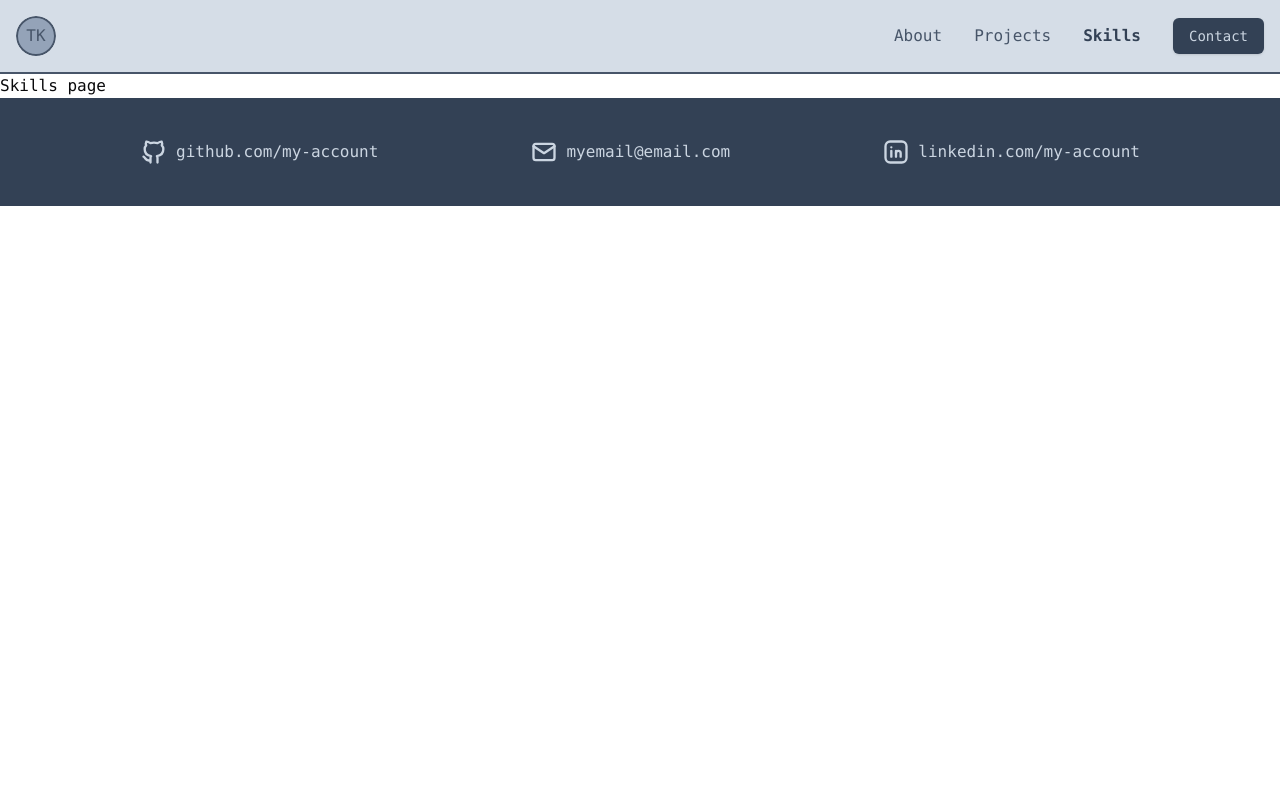
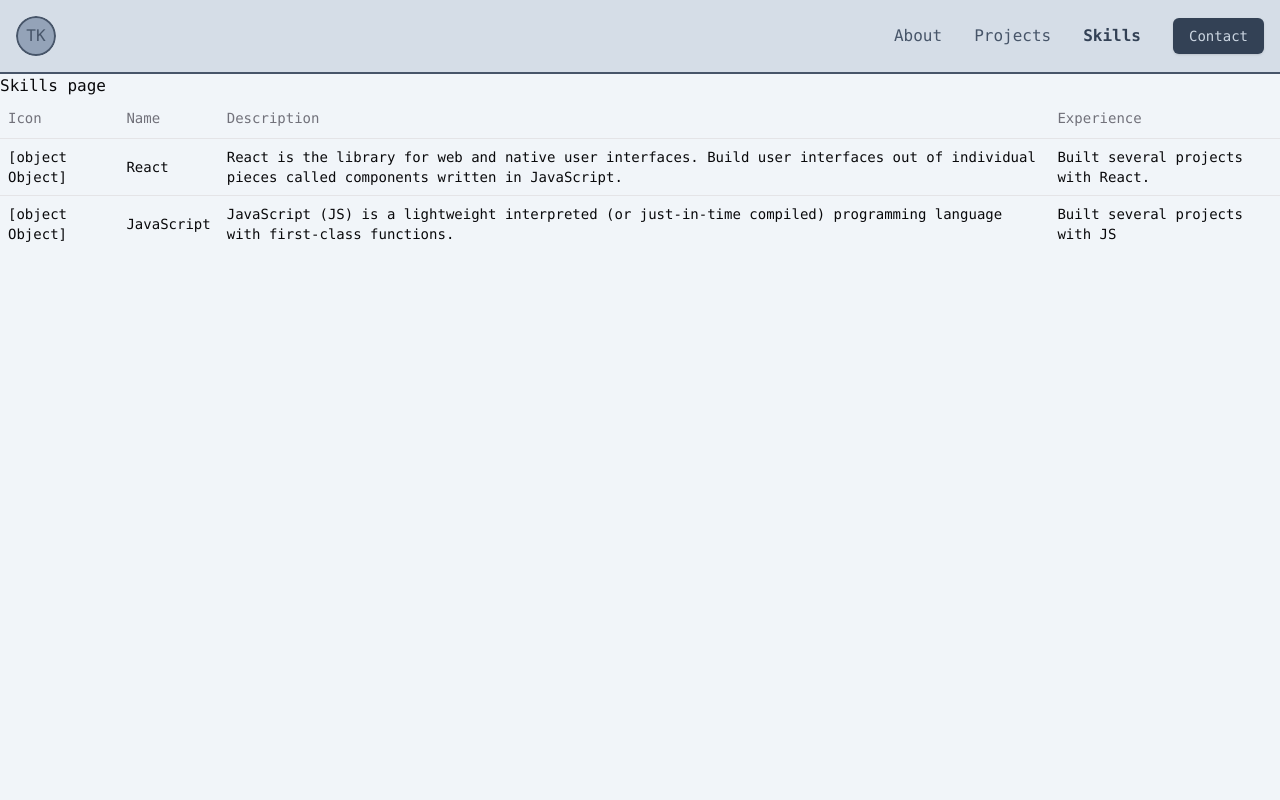
Before and after one commit to tdot123-1/portfolio, a React (Vite) app: page /skills in a window 1280 px wide. Shown: the top 800 px of the page. Built offline with nearby package versions, Linux system fonts and the light colour scheme.

Commit message:
start on skills table

```diff
--- a/package.json
+++ b/package.json
@@ -18,10 +18,12 @@
     "@radix-ui/react-navigation-menu": "^1.2.0",
     "@radix-ui/react-popover": "^1.1.1",
     "@radix-ui/react-scroll-area": "^1.1.0",
+    "@radix-ui/react-separator": "^1.1.0",
     "@radix-ui/react-slot": "^1.1.0",
     "@react-three/drei": "^9.112.0",
     "@react-three/fiber": "^8.17.7",
     "@tabler/icons-react": "^3.16.0",
+    "@tanstack/react-table": "^8.20.5",
     "@types/three": "^0.168.0",
     "class-variance-authority": "^0.7.0",
     "clsx": "^2.1.1",
--- a/src/App.tsx
+++ b/src/App.tsx
@@ -6,15 +6,19 @@ import Footer from "./components/custom/Footer";
 function App() {
   return (
     <>
+      <div className="flex flex-col min-h-screen">
         <header className="sticky top-0 z-10">
           <Navbar />
         </header>
+        <main className="flex-grow">
           <Routes>
             {routes.map(({ path, element }) => (
               <Route key={path} path={path} element={element} />
             ))}
           </Routes>
+        </main>
         <Footer />
+      </div>
     </>
   );
 }
--- a/src/components/custom/AboutContent.tsx
+++ b/src/components/custom/AboutContent.tsx
@@ -8,6 +8,7 @@ import {
   PaginationNext,
   PaginationPrevious,
 } from "../ui/pagination";
+import { Separator } from "../ui/separator";
 
 const AboutContent = () => {
   const [currentPage, setCurrentPage] = useState(0);
@@ -20,8 +21,13 @@ const AboutContent = () => {
 
   return (
     <section>
-      <article className="border p-5 mx-auto my-11 w-5/6 h-80 md:w-3/6 lg:w-1/3">
-        <h3>{aboutData[currentPage].title}</h3>
+      <article className="bg-slate-400 text-slate-200 border  shadow-lg p-5 rounded-md mx-auto my-11 w-5/6 h-80 md:w-3/6 lg:w-1/3">
+        <div className="flex justify-between mb-3 pb-2 ">
+          <h3 className="text-xl font-bold text-slate-700">{aboutData[currentPage].title}</h3>
+          <span className="text-sm">{currentPage + 1}/5</span>
+        </div>
+        <Separator className="my-3" />
+
         <p>{aboutData[currentPage].content}</p>
       </article>
       <Pagination className="my-12 text-slate-700">
--- a/src/components/custom/ProjectsList.tsx
+++ b/src/components/custom/ProjectsList.tsx
@@ -3,7 +3,7 @@ import ProjectCard from "./ProjectCard";
 
 const ProjectsList = () => {
   return (
-    <section className="flex flex-col md:grid md:grid-cols-2 lg:grid-cols-3 mb-8">
+    <section className="flex flex-col md:grid md:grid-cols-2 lg:grid-cols-3 pb-8">
       {projectsData.map((project) => (
         <ProjectCard project={project} key={project.id} />
       ))}
--- /dev/null
+++ b/src/components/custom/table/DataTable.tsx
@@ -0,0 +1,79 @@
+import {
+  Table,
+  TableBody,
+  TableCell,
+  TableHead,
+  TableHeader,
+  TableRow,
+} from "@/components/ui/table";
+import {
+  ColumnDef,
+  flexRender,
+  getCoreRowModel,
+  useReactTable,
+} from "@tanstack/react-table";
+
+interface DataTableProps<TData, TValue> {
+  columns: ColumnDef<TData, TValue>[];
+  data: TData[];
+}
+
+function DataTable<TData, TValue>({
+  columns,
+  data,
+}: DataTableProps<TData, TValue>) {
+  const table = useReactTable({
+    data,
+    columns,
+    getCoreRowModel: getCoreRowModel(),
+  });
+
+  return (
+    <>
+      <Table>
+        <TableHeader>
+          {table.getHeaderGroups().map((headerGroup) => (
+            <TableRow key={headerGroup.id}>
+              {headerGroup.headers.map((header) => {
+                return (
+                  <TableHead key={header.id}>
+                    {header.isPlaceholder
+                      ? null
+                      : flexRender(
+                          header.column.columnDef.header,
+                          header.getContext()
+                        )}
+                  </TableHead>
+                );
+              })}
+            </TableRow>
+          ))}
+        </TableHeader>
+        <TableBody>
+          {table.getRowModel().rows?.length ? (
+            table.getRowModel().rows.map((row) => (
+              <TableRow
+                key={row.id}
+                data-state={row.getIsSelected() && "selected"}
+              >
+                {row.getVisibleCells().map((cell) => (
+                  <TableCell key={cell.id}>
+                    {flexRender(cell.column.columnDef.cell, cell.getContext())}
+                  </TableCell>
+                ))}
+              </TableRow>
+            ))
+          ) : (
+            <TableRow>
+              <TableCell colSpan={columns.length} className="h-24 text-center">
+                No Results
+              </TableCell>
+            </TableRow>
+          )}
+        </TableBody>
+      </Table>
+    </>
+  );
+}
+
+export default DataTable;
--- /dev/null
+++ b/src/components/custom/table/columns.tsx
@@ -0,0 +1,29 @@
+import { Icon } from "@tabler/icons-react";
+import { ColumnDef } from "@tanstack/react-table";
+
+export type Skill = {
+  id: number;
+  icon: Icon;
+  name: string;
+  description: string;
+  experience: string;
+};
+
+export const columns: ColumnDef<Skill>[] = [
+  {
+    accessorKey: "icon",
+    header: "Icon",
+  },
+  {
+    accessorKey: "name",
+    header: "Name",
+  },
+  {
+    accessorKey: "description",
+    header: "Description",
+  },
+  {
+    accessorKey: "experience",
+    header: "Experience",
+  },
+];
--- /dev/null
+++ b/src/components/ui/separator.tsx
@@ -0,0 +1,29 @@
+import * as React from "react"
+import * as SeparatorPrimitive from "@radix-ui/react-separator"
+
+import { cn } from "@/lib/utils"
+
+const Separator = React.forwardRef<
+  React.ElementRef<typeof SeparatorPrimitive.Root>,
+  React.ComponentPropsWithoutRef<typeof SeparatorPrimitive.Root>
+>(
+  (
+    { className, orientation = "horizontal", decorative = true, ...props },
+    ref
+  ) => (
+    <SeparatorPrimitive.Root
+      ref={ref}
+      decorative={decorative}
+      orientation={orientation}
+      className={cn(
+        "shrink-0 bg-border",
+        orientation === "horizontal" ? "h-[1px] w-full" : "h-full w-[1px]",
+        className
+      )}
+      {...props}
+    />
+  )
+)
+Separator.displayName = SeparatorPrimitive.Root.displayName
+
+export { Separator }
--- /dev/null
+++ b/src/components/ui/table.tsx
@@ -0,0 +1,120 @@
+import * as React from "react"
+
+import { cn } from "@/lib/utils"
+
+const Table = React.forwardRef<
+  HTMLTableElement,
+  React.HTMLAttributes<HTMLTableElement>
+>(({ className, ...props }, ref) => (
+  <div className="relative w-full overflow-auto">
+    <table
+      ref={ref}
+      className={cn("w-full caption-bottom text-sm", className)}
+      {...props}
+    />
+  </div>
+))
+Table.displayName = "Table"
+
+const TableHeader = React.forwardRef<
+  HTMLTableSectionElement,
+  React.HTMLAttributes<HTMLTableSectionElement>
+>(({ className, ...props }, ref) => (
+  <thead ref={ref} className={cn("[&_tr]:border-b", className)} {...props} />
+))
+TableHeader.displayName = "TableHeader"
+
+const TableBody = React.forwardRef<
+  HTMLTableSectionElement,
+  React.HTMLAttributes<HTMLTableSectionElement>
+>(({ className, ...props }, ref) => (
+  <tbody
+    ref={ref}
+    className={cn("[&_tr:last-child]:border-0", className)}
+    {...props}
+  />
+))
+TableBody.displayName = "TableBody"
+
+const TableFooter = React.forwardRef<
+  HTMLTableSectionElement,
+  React.HTMLAttributes<HTMLTableSectionElement>
+>(({ className, ...props }, ref) => (
+  <tfoot
+    ref={ref}
+    className={cn(
+      "border-t bg-muted/50 font-medium [&>tr]:last:border-b-0",
+      className
+    )}
+    {...props}
+  />
+))
+TableFooter.displayName = "TableFooter"
+
+const TableRow = React.forwardRef<
+  HTMLTableRowElement,
+  React.HTMLAttributes<HTMLTableRowElement>
+>(({ className, ...props }, ref) => (
+  <tr
+    ref={ref}
+    className={cn(
+      "border-b transition-colors hover:bg-muted/50 data-[state=selected]:bg-muted",
+      className
+    )}
+    {...props}
+  />
+))
+TableRow.displayName = "TableRow"
+
+const TableHead = React.forwardRef<
+  HTMLTableCellElement,
+  React.ThHTMLAttributes<HTMLTableCellElement>
+>(({ className, ...props }, ref) => (
+  <th
+    ref={ref}
+    className={cn(
+      "h-10 px-2 text-left align-middle font-medium text-muted-foreground [&:has([role=checkbox])]:pr-0 [&>[role=checkbox]]:translate-y-[2px]",
+      className
+    )}
+    {...props}
+  />
+))
+TableHead.displayName = "TableHead"
+
+const TableCell = React.forwardRef<
+  HTMLTableCellElement,
+  React.TdHTMLAttributes<HTMLTableCellElement>
+>(({ className, ...props }, ref) => (
+  <td
+    ref={ref}
+    className={cn(
+      "p-2 align-middle [&:has([role=checkbox])]:pr-0 [&>[role=checkbox]]:translate-y-[2px]",
+      className
+    )}
+    {...props}
+  />
+))
+TableCell.displayName = "TableCell"
+
+const TableCaption = React.forwardRef<
+  HTMLTableCaptionElement,
+  React.HTMLAttributes<HTMLTableCaptionElement>
+>(({ className, ...props }, ref) => (
+  <caption
+    ref={ref}
+    className={cn("mt-4 text-sm text-muted-foreground", className)}
+    {...props}
+  />
+))
+TableCaption.displayName = "TableCaption"
+
+export {
+  Table,
+  TableHeader,
+  TableBody,
+  TableFooter,
+  TableHead,
+  TableRow,
+  TableCell,
+  TableCaption,
+}
--- /dev/null
+++ b/src/data/skillsData.ts
@@ -0,0 +1,20 @@
+import { IconBrandJavascript, IconBrandReact } from "@tabler/icons-react";
+
+export const skillsData = [
+  {
+    id: 0,
+    icon: IconBrandReact,
+    name: "React",
+    description:
+      "React is the library for web and native user interfaces. Build user interfaces out of individual pieces called components written in JavaScript.",
+    experience: "Built several projects with React.",
+  },
+  {
+    id: 1,
+    icon: IconBrandJavascript,
+    name: "JavaScript",
+    description:
+      "JavaScript (JS) is a lightweight interpreted (or just-in-time compiled) programming language with first-class functions.",
+    experience: "Built several projects with JS",
+  },
+];
--- a/src/pages/AboutPage.tsx
+++ b/src/pages/AboutPage.tsx
@@ -3,8 +3,9 @@ import AboutContent from "@/components/custom/AboutContent";
 const AboutPage = () => {
   return (
     <>
-      <h1>About page</h1>
-      <AboutContent />
+      <div className="bg-slate-100 flex flex-col flex-grow min-h-screen justify-center">
+        <AboutContent />
+      </div>
     </>
   );
 };
--- a/src/pages/ProjectsPage.tsx
+++ b/src/pages/ProjectsPage.tsx
@@ -1,11 +1,11 @@
 import ProjectsList from "@/components/custom/ProjectsList";
-
 
 const ProjectsPage = () => {
   return (
     <>
-      <h1>Projects page</h1>
-      <ProjectsList />
+      <div className="bg-slate-400">
+        <ProjectsList />
+      </div>
     </>
   );
 };
--- a/src/pages/SkillsPage.tsx
+++ b/src/pages/SkillsPage.tsx
@@ -1,7 +1,14 @@
+import { skillsData } from "@/data/skillsData";
+import { Skill, columns } from "@/components/custom/table/columns";
+import DataTable from "@/components/custom/table/DataTable";
+
 const SkillsPage = () => {
   return (
     <>
-      <h1>Skills page</h1>
+      <div className="bg-slate-100 min-h-screen">
+        <h1 >Skills page</h1>
+        <DataTable columns={columns} data={skillsData} />
+      </div>
     </>
   );
 };
```
Also changed, not shown: 1 other file (tests, documents, lock files or other folders). Lines whose indentation alone changed are shown as unchanged.
